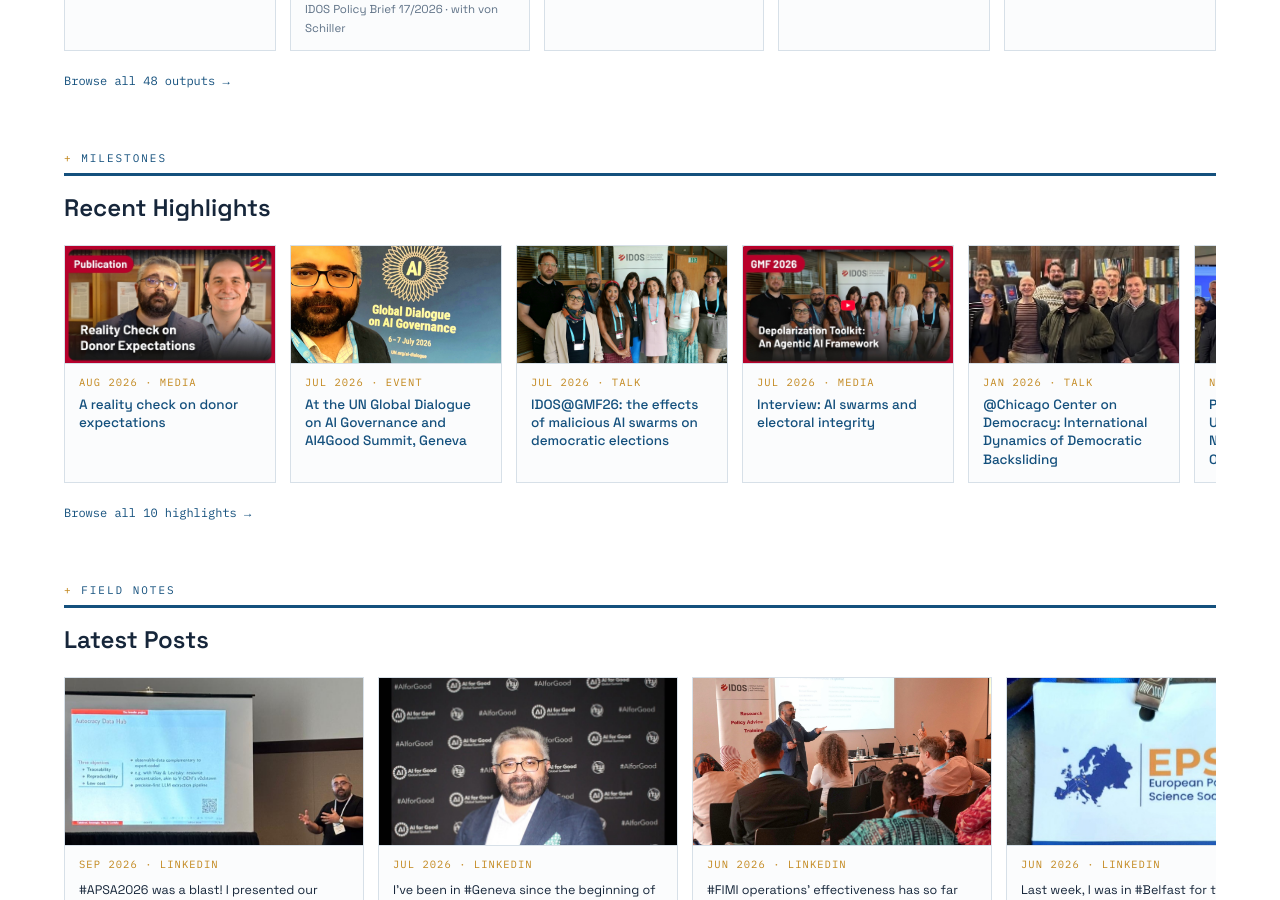
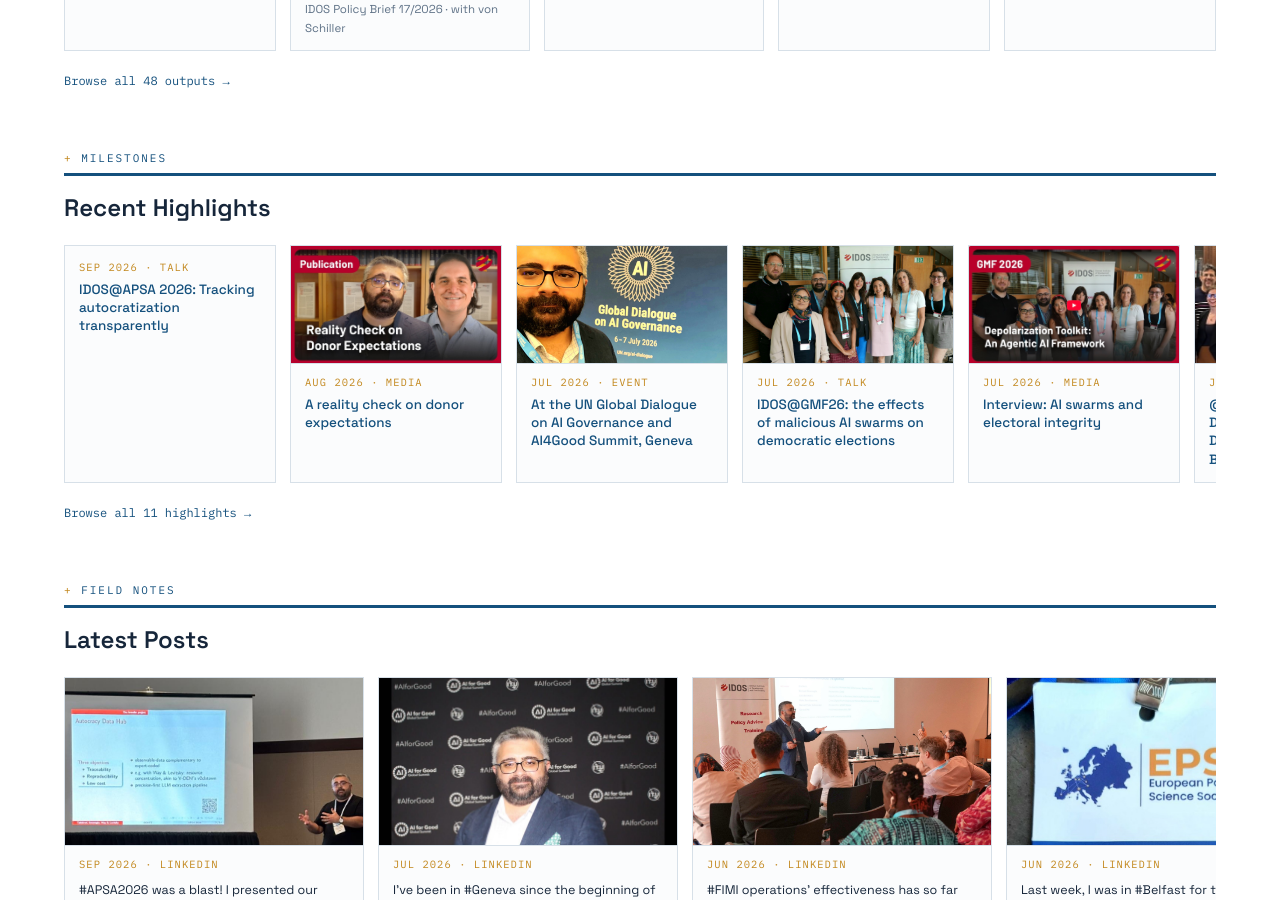
Before and after one commit to semuhi/semuhi.github.io, a Jekyll site: the page built from index.html, in a window 1280 px wide and 900 px high, scrolled down 1188 px. Built offline with Jekyll 4.4.1, drawn with Linux system fonts in a browser that asks for light colours.

Commit message:
Data: add "IDOS@APSA 2026: Tracking autocratization transparently" (highlight)
Co-Authored-By: Claude Opus 5.5 <noreply@anthropic.com>

```diff
--- a/_data/highlights.yml
+++ b/_data/highlights.yml
@@ -16,6 +16,13 @@
 # Backfilled from the IDOS staff profile 2026-07-17; URLs supplied by the user
 # 2026-07-18 (IDOS blog + IDOS YouTube). Kinds + portfolios reclassified by the
 # user 2026-07-19. Add one = append a block (newest first).
+
+- date: 2026-09
+  kind: talk
+  title: "IDOS@APSA 2026: Tracking autocratization transparently"
+  portfolio: [datahub]
+  project: datahub
+  url: "https://blogs.idos-research.de/2026/09/28/research-on-autocratisation-takes-centre-stage-at-annual-meeting-of-apsa/"
 
 - date: 2026-08
   kind: media
```
Also changed, not shown: _design/preview/activity.html (+1 -1 lines), _design/preview/index.html (+2 -2 lines), _design/preview/portfolio-datahub.html (+7 -1 lines).
